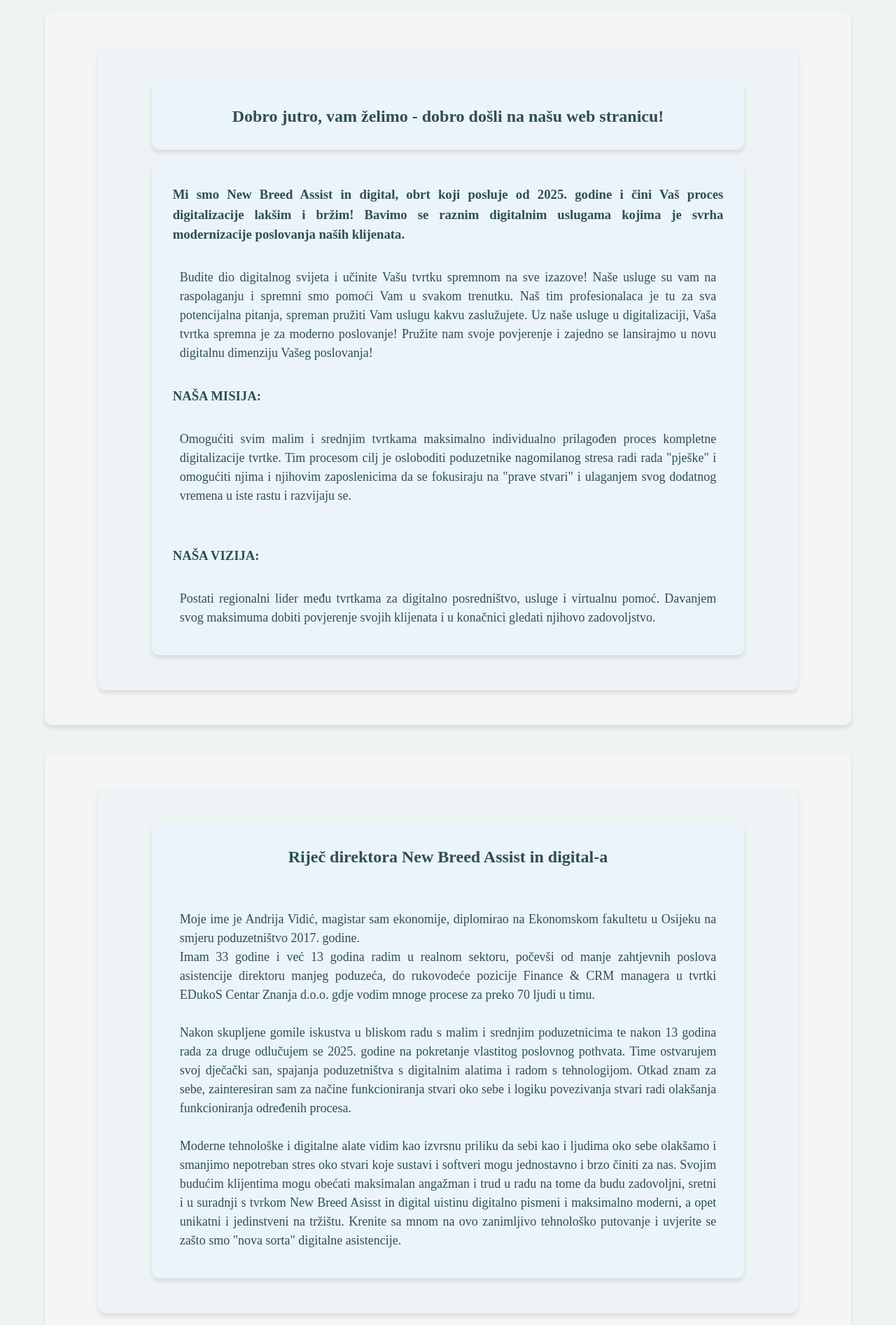
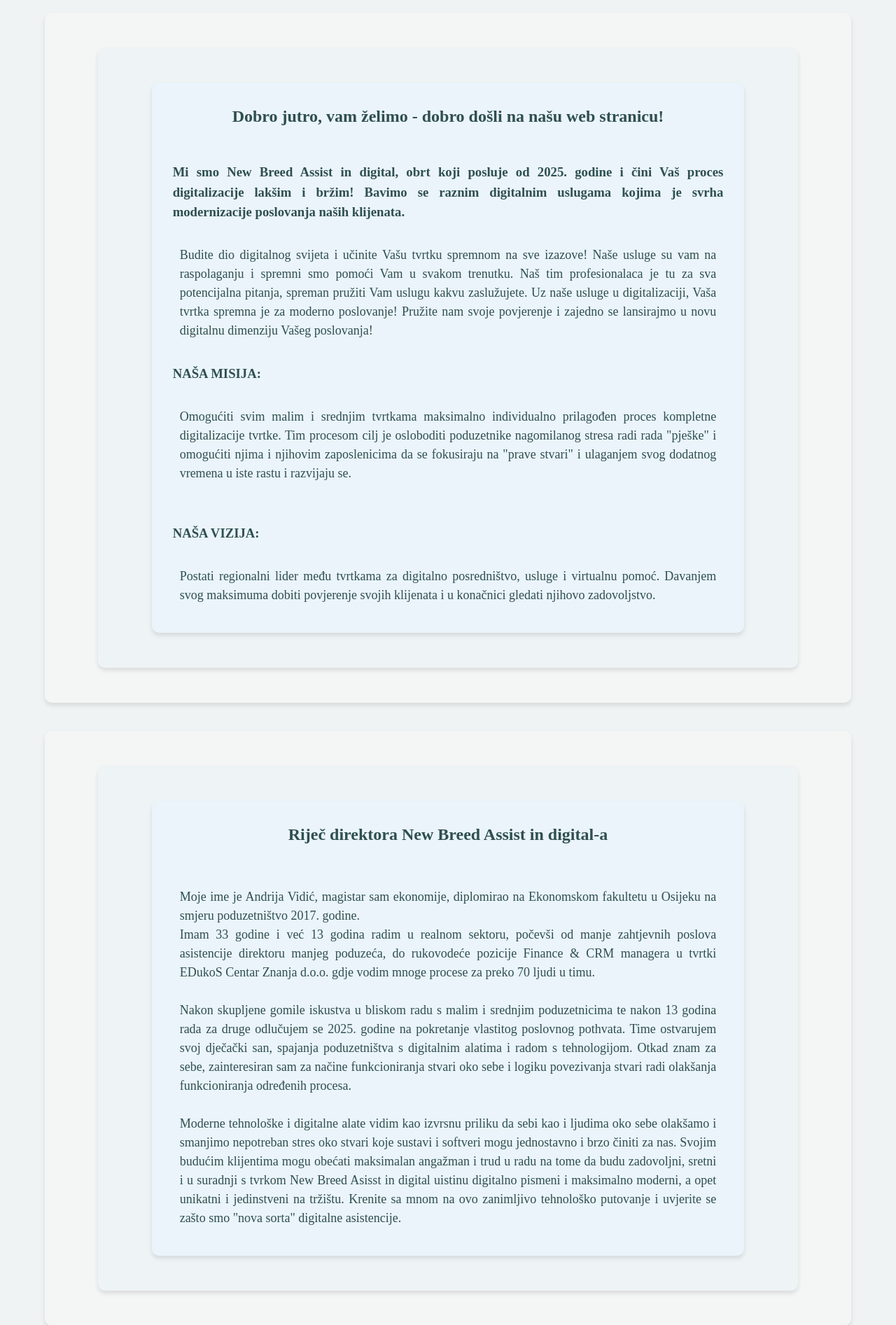
Before and after one commit to androvidic/testna-osobna-web-stranica, a PHP site: page / in a window 1280 px wide. Shown: the part 699-2592 px from the top of the page at 70% size. Run offline with PHP 8.4, Linux system fonts and the light colour scheme.

Commit message:
fix teksta

```diff
--- a/index.php
+++ b/index.php
@@ -2,8 +2,9 @@
     <main>
         <div class="hero-image"><img class="hero-overlay" src="slike/transparent.png" title="logotip" alt="NB AID logotip" style="width: 600px auto; height: auto; position: absolute;"></div>
         <section>
-    <div class="container hero" id="o_nama">
-    <h1 class="hero-text" style="text-align: center;">
+    <div class="container hero">
+        <div class="hero-text" id="o_nama">
+    <h1 style="text-align: center;">
 <?php
 $time = date("H");
 
@@ -17,8 +18,8 @@ if ($time < 12) {
 
 echo $greeting . ", vam želimo - dobro došli na našu web stranicu!";
 ?>
-</h1>
-<div class="hero-text"><h3>Mi smo New Breed Assist in digital, obrt koji posluje od 2025. godine i čini Vaš proces digitalizacije lakšim i bržim!
+</h1> <br><br>
+<h3>Mi smo New Breed Assist in digital, obrt koji posluje od 2025. godine i čini Vaš proces digitalizacije lakšim i bržim!
  Bavimo se raznim digitalnim uslugama kojima je svrha modernizacije poslovanja naših klijenata.</h3><br>
 <p>Budite dio digitalnog svijeta i učinite Vašu tvrtku spremnom na sve izazove! Naše usluge su vam na raspolaganju i spremni smo pomoći Vam u svakom trenutku. Naš tim profesionalaca je tu za sva potencijalna pitanja, spreman pružiti Vam uslugu kakvu zaslužujete.
 Uz naše usluge u digitalizaciji, Vaša tvrtka spremna je za moderno poslovanje! Pružite nam svoje povjerenje i zajedno se lansirajmo u novu digitalnu dimenziju Vašeg poslovanja!</p>
```
